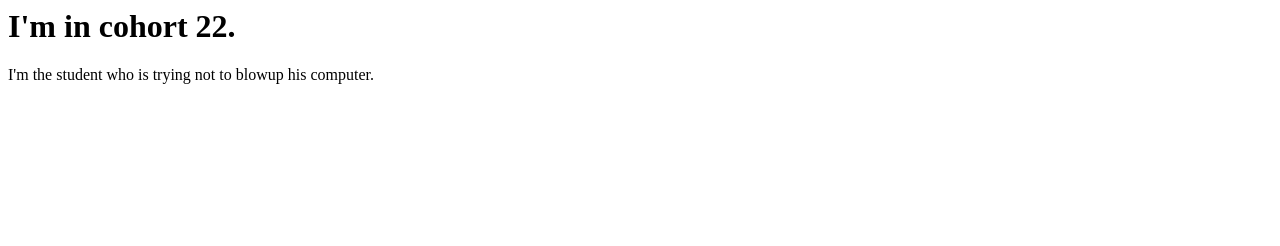
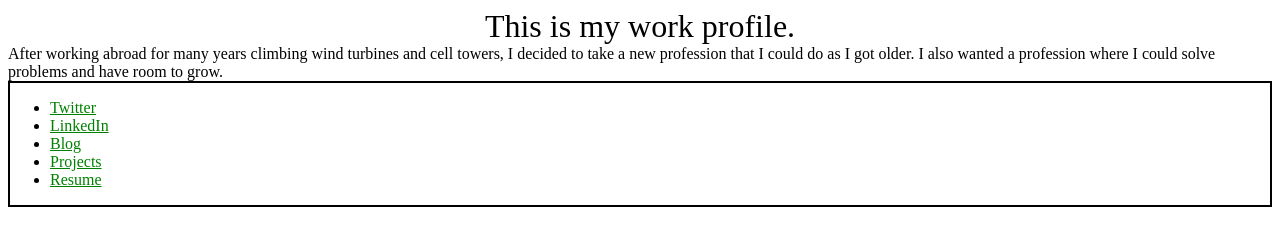
Before and after one commit to MidbossK/MidbossK.github.io, a plain HTML site: page index.html in a window 1280 px wide. Drawn offline with Linux system fonts and the light colour scheme.

Commit message:
I MADE IT READABLE BY REDUCING BORDER SIZE

```diff
--- a/index.html
+++ b/index.html
@@ -1,17 +1,28 @@
 <html>
     <head>
-        <title>This is my thing that I did.</title>
-        <link src="styles.css" rel="stylesheet">
-        </head>
+        <title>Profile title</title>
+        <link href="styles.css" rel="stylesheet">
+    </head>
 
-   <body>
-       <h1>I'm in cohort 22.</h1>
+    <body>
         <article id="intro" class="article">
-            I'm the student who is trying not to blowup his computer.
+            This is my work profile.
         </article>
 
-       <article>
-
-       </article id="history" class="article">
+        <article id="history" class="article">
+            After working abroad for many years climbing wind turbines
+            and cell towers, I decided to take a new profession that I could do as
+            I got older. I also wanted a profession where I could solve problems and
+            have room to grow.
+        </article>
+        <nav class="contact">
+            <ul>
+                <li><a href="www.twitter.com">Twitter</a></li>
+                <li><a href="www.Linkedin.com">LinkedIn</a></li>
+                <li><a href="Blog">Blog</a></li>
+                <li><a href="Projects">Projects</a></li>
+                <li><a href="Resume.html">Resume</a></li>
+            </ul>
+        </nav>
     </body>
-   </html>
+    </html>
--- a/styles.css
+++ b/styles.css
@@ -1,10 +1,19 @@
 .article {
-    border: 1px solid black;
-    color: goldenrod
-
+    color: black;
+    display:flex;
+    justify-content:center;
+    align-items:center;
 }
 
-#intro (
+#intro {
     font-size: 2em;
+}
 
-)
+.contact {
+    font-size:1em;
+    border: 2px solid black;
+}
+
+.contact a {
+    color:green;
+}
```
